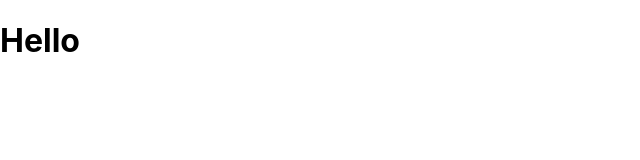
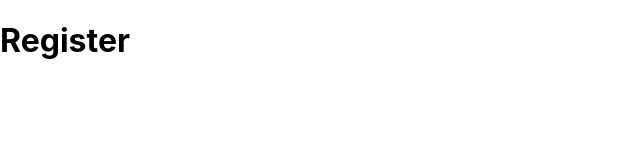
Before and after one commit to michaelDonchenko/blogApp-client, a React (Create React App) app: page /register in a window 1280 px wide. Shown: the top 160 px of the page, without its empty margins (0-640 px from the left). Built offline with nearby package versions, Linux system fonts and the light colour scheme.

Commit message:
react router with basic raoutes

```diff
--- a/package.json
+++ b/package.json
@@ -3,11 +3,16 @@
   "version": "0.1.0",
   "private": true,
   "dependencies": {
+    "@material-ui/core": "^4.11.3",
+    "@material-ui/icons": "^4.11.2",
+    "@material-ui/lab": "^4.0.0-alpha.57",
     "@testing-library/jest-dom": "^5.11.9",
     "@testing-library/react": "^11.2.5",
     "@testing-library/user-event": "^12.8.0",
+    "axios": "^0.21.1",
     "react": "^17.0.1",
     "react-dom": "^17.0.1",
+    "react-router-dom": "^5.2.0",
     "react-scripts": "4.0.3",
     "web-vitals": "^1.1.0"
   },
--- a/public/index.html
+++ b/public/index.html
@@ -6,6 +6,11 @@
     <meta name="viewport" content="width=device-width, initial-scale=1" />
     <meta name="theme-color" content="#000000" />
     <meta name="Mikes blog" content="Web site created using create-react-app" />
+    <link
+      rel="stylesheet"
+      href="https://fonts.googleapis.com/css?family=Roboto:300,400,500,700&display=swap"
+    />
+
     <title>Blog App</title>
   </head>
   <body>
--- a/src/App.js
+++ b/src/App.js
@@ -1,10 +1,18 @@
 import React from 'react'
+import { BrowserRouter as Router, Route, Switch } from 'react-router-dom'
+import Login from './pages/auth/Login'
+import Register from './pages/auth/Register'
+import Home from './pages/Home'
 
 const App = () => {
   return (
-    <div>
-      <h1>Hello</h1>
-    </div>
+    <Router>
+      <Switch>
+        <Route exact path="/" component={Home} />
+        <Route exact path="/login" component={Login} />
+        <Route exact path="/register" component={Register} />
+      </Switch>
+    </Router>
   )
 }
 
--- /dev/null
+++ b/src/pages/Home.js
@@ -0,0 +1,11 @@
+import React from 'react'
+
+const Home = () => {
+  return (
+    <div>
+      <h1>Home</h1>
+    </div>
+  )
+}
+
+export default Home
--- /dev/null
+++ b/src/pages/auth/Login.js
@@ -0,0 +1,11 @@
+import React from 'react'
+
+const Login = () => {
+  return (
+    <div>
+      <h1>Login</h1>
+    </div>
+  )
+}
+
+export default Login
--- /dev/null
+++ b/src/pages/auth/Register.js
@@ -0,0 +1,11 @@
+import React from 'react'
+
+const Register = () => {
+  return (
+    <div>
+      <h1>Register</h1>
+    </div>
+  )
+}
+
+export default Register
```
Also changed, not shown: 1 other file (tests, documents, lock files or other folders).
